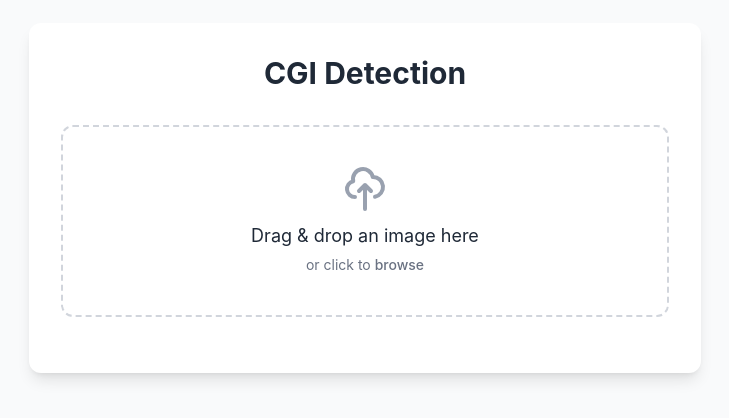
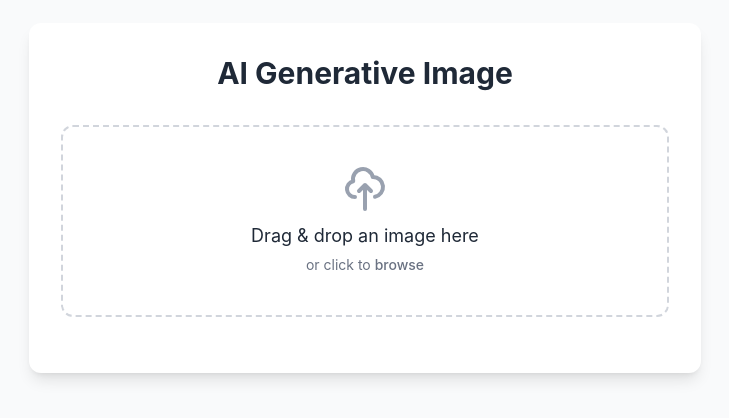
Before and after one commit to amitos80/cgi-detection-photos, a React (Vite) app in the folder webservice/: page / in a window 1280 px wide. Shown: the part 202-620 px from the top of the page, without its empty margins (275-1004 px from the left). Built offline with nearby package versions, Linux system fonts and the light colour scheme.

Commit message:
report analysis fix, handeling submit report

```diff
--- a/webservice/src/App.tsx
+++ b/webservice/src/App.tsx
@@ -31,7 +31,7 @@ function App() {
   return (
     <div className="min-h-screen bg-light dark:bg-dark flex items-center justify-center p-4">
       <div className="bg-white dark:bg-dark-800 p-8 rounded-xl shadow-lg max-w-2xl w-full">
-        <h1 className="text-3xl font-bold text-primary-dark mb-8 text-center">CGI Detection</h1>
+        <h1 className="text-3xl font-bold text-primary-dark mb-8 text-center">AI Generative Image</h1>
         {!imagePreviewUrl ? (
           <ImageUpload onFileSelect={handleFileSelect} />
         ) : (
--- a/webservice/src/components/AnalysisResults.tsx
+++ b/webservice/src/components/AnalysisResults.tsx
@@ -20,8 +20,8 @@ const AnalysisResults: React.FC<AnalysisResultsProps> = ({ filename, result }) =
 
   return (
     <div className="mt-8 p-6 bg-light rounded-xl shadow-lg border border-gray-200 dark:bg-dark-800 dark:border-dark-700">
-      <h2 className="text-2xl font-bold text-dark mb-5 border-b border-gray-200 pb-3 dark:text-light dark:border-dark-700">
-        Analysis Report for <span className="text-primary-dark">{filename || 'Unknown File'}</span>:
+      <h2 className="text-2xl font-bold text-dark mb-5 border-b border-gray-200 pb-3 dark:text-light dark:border-dark-700 truncate">
+        Analysis breakdown for image: <span className="text-primary-dark">{filename || 'Unknown File'}</span>
       </h2>
 
       <div className="flex items-center justify-between mb-5 p-4 bg-primary-light rounded-lg dark:bg-primary-dark">
```
